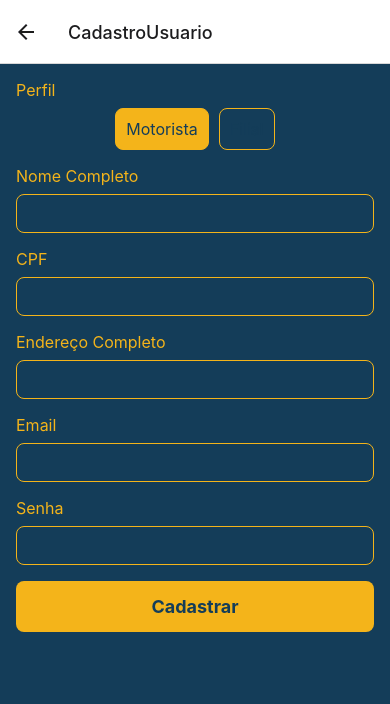
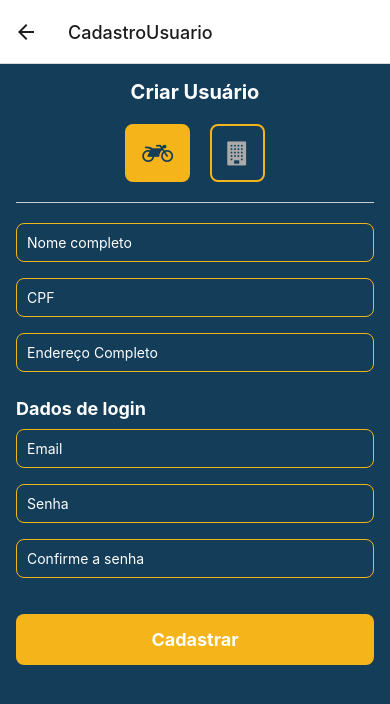
Before and after one commit to alexandrooliveira87/ProjetoModuloClamed, a React Native app: screen /CadastroUsuario in a window 390 px wide. Shown: the top 704 px of the page. Built offline with nearby package versions, Linux system fonts and the light colour scheme.

Commit message:
Ajuste na tela de cadastro de usuários, não estava salvando e o teclado não ajustava.

```diff
--- a/src/screens/CadastroUsuarioScreen.tsx
+++ b/src/screens/CadastroUsuarioScreen.tsx
@@ -1,166 +1,180 @@
-import React, { useState, useEffect } from 'react';
-import { View, Text, TextInput, StyleSheet, TouchableOpacity, Alert } from 'react-native';
-import { useRoute, useNavigation, RouteProp } from '@react-navigation/native';
+import React, { useState } from 'react';
+import { View, Text, TextInput, StyleSheet, TouchableOpacity, Alert, KeyboardAvoidingView, Platform, ScrollView } from 'react-native';
+import { FontAwesome } from '@expo/vector-icons';
 import axios from 'axios';
-import { RootStackParamList } from '../types';
-
-type CadastroUsuarioScreenRouteProp = RouteProp<RootStackParamList, 'CadastroUsuario'>;
 
 const CadastroUsuarioScreen: React.FC = () => {
-  const navigation = useNavigation();
-  const route = useRoute<CadastroUsuarioScreenRouteProp>();
-  const { userId } = route.params || {}; // Obtém o userId, se houver
-
-  const [userData, setUserData] = useState({
-    profile: 'motorista', // Padrão inicial
+  const [dadosUsuario, setDadosUsuario] = useState({
+    profile: 'motorista',
     name: '',
     document: '',
     full_address: '',
     email: '',
     password: '',
+    confirmarSenha: '',
   });
 
-  // Verifica se é edição e carrega dados do usuário existente
-  useEffect(() => {
-    if (userId) {
-      axios
-        .get(`http://10.0.3.217:3000/users/${userId}`)
-        .then((response) => {
-          setUserData(response.data);
-        })
-        .catch((error) => {
-          Alert.alert('Erro', 'Erro ao carregar dados do usuário');
-        });
-    }
-  }, [userId]);
+  const salvarUsuario = async () => {
+    const { name, document, full_address, email, password, confirmarSenha, profile } = dadosUsuario;
 
-  const handleSave = async () => {
-    const { name, document, full_address, email, password } = userData;
-    if (!name || !document || !full_address || !email || !password) {
+    if (!name || !document || !full_address || !email || !password || !confirmarSenha) {
       Alert.alert('Erro', 'Todos os campos são obrigatórios');
       return;
     }
+    if (password !== confirmarSenha) {
+      Alert.alert('Erro', 'As senhas não conferem');
+      return;
+    }
 
-    if (userId) {
-      // Atualização de usuário existente
-      axios
-        .patch(`http://10.0.3.217:3000/users/${userId}`, userData)
-        .then(() => {
-          Alert.alert('Sucesso', 'Usuário atualizado com sucesso');
-          navigation.goBack(); // Voltar para a tela anterior
-        })
-        .catch((error) => {
-          Alert.alert('Erro', 'Erro ao atualizar usuário');
-          console.error(error);
+    console.log('Dados enviados:', { profile, name, document, full_address, email, password });
+
+    try {
+      const resposta = await axios.post(
+        'http://10.0.3.217:3000/register',
+        { profile, name, document, full_address, email, password },
+        { headers: { 'Content-Type': 'application/json' } }
+      );
+
+      if (resposta.status === 201) {
+        Alert.alert('Sucesso', 'Usuário cadastrado com sucesso');
+        setDadosUsuario({
+          profile: 'motorista',
+          name: '',
+          document: '',
+          full_address: '',
+          email: '',
+          password: '',
+          confirmarSenha: '',
         });
+      }
+    } catch (erro: any) {
+      if (erro.response) {
+        console.error('Erro do servidor:', erro.response.data);
+        Alert.alert('Erro', erro.response.data.error || 'Erro ao cadastrar usuário');
+      } else if (erro.request) {
+        Alert.alert('Erro', 'Não foi possível se conectar ao servidor');
       } else {
-      // Cadastro de novo usuário
-      axios
-        .post('http://10.0.3.217:3000/register', userData)
-        .then((response) => {
-          Alert.alert('Sucesso', 'Usuário cadastrado com sucesso');
-          navigation.goBack();
-        })
-        .catch((error) => {
-          Alert.alert('Erro', 'Erro ao cadastrar usuário');
-          console.error(error);
-        });
+        Alert.alert('Erro', 'Erro ao processar o cadastro');
+      }
+      console.error('Detalhes do erro:', erro);
     }
   };
 
   return (
-    <View style={styles.container}>
-      <Text style={styles.label}>Perfil</Text>
-      <View style={styles.profileContainer}>
+    <KeyboardAvoidingView
+      style={estilos.container}
+      behavior={Platform.OS === 'ios' ? 'padding' : undefined}
+    >
+      <ScrollView contentContainerStyle={{ flexGrow: 1 }}>
+        <Text style={estilos.textoCabecalho}>Criar Usuário</Text>
+        <View style={estilos.containerPerfil}>
           <TouchableOpacity
-          style={[styles.profileOption, userData.profile === 'motorista' && styles.selected]}
-          onPress={() => setUserData({ ...userData, profile: 'motorista' })}
+            style={[estilos.opcaoPerfil, dadosUsuario.profile === 'motorista' && estilos.selecionado]}
+            onPress={() => setDadosUsuario({ ...dadosUsuario, profile: 'motorista' })}
           >
-          <Text style={styles.profileText}>Motorista</Text>
+            <FontAwesome name="motorcycle" size={24} color={dadosUsuario.profile === 'motorista' ? '#143d59' : '#aaa'} />
           </TouchableOpacity>
+
           <TouchableOpacity
-          style={[styles.profileOption, userData.profile === 'filial' && styles.selected]}
-          onPress={() => setUserData({ ...userData, profile: 'filial' })}
+            style={[estilos.opcaoPerfil, dadosUsuario.profile === 'filial' && estilos.selecionado]}
+            onPress={() => setDadosUsuario({ ...dadosUsuario, profile: 'filial' })}
           >
-          <Text style={styles.profileText}>Filial</Text>
+            <FontAwesome name="building" size={24} color={dadosUsuario.profile === 'filial' ? '#143d59' : '#aaa'} />
           </TouchableOpacity>
         </View>
 
-      <Text style={styles.label}>Nome Completo</Text>
         <TextInput
-        style={styles.input}
-        value={userData.name}
-        onChangeText={(text) => setUserData({ ...userData, name: text })}
+          style={estilos.entrada}
+          placeholder="Nome completo"
+          placeholderTextColor="#FFFFFF"
+          value={dadosUsuario.name}
+          onChangeText={(texto) => setDadosUsuario({ ...dadosUsuario, name: texto })}
         />
 
-      <Text style={styles.label}>{userData.profile === 'motorista' ? 'CPF' : 'CNPJ'}</Text>
         <TextInput
-        style={styles.input}
-        value={userData.document}
-        onChangeText={(text) => setUserData({ ...userData, document: text })}
+          style={estilos.entrada}
+          placeholder={dadosUsuario.profile === 'motorista' ? 'CPF' : 'CNPJ'}
+          placeholderTextColor="#FFFFFF"
+          value={dadosUsuario.document}
+          onChangeText={(texto) => setDadosUsuario({ ...dadosUsuario, document: texto })}
         />
 
-      <Text style={styles.label}>Endereço Completo</Text>
         <TextInput
-        style={styles.input}
-        value={userData.full_address}
-        onChangeText={(text) => setUserData({ ...userData, full_address: text })}
+          style={estilos.entrada}
+          placeholder="Endereço Completo"
+          placeholderTextColor="#FFFFFF"
+          value={dadosUsuario.full_address}
+          onChangeText={(texto) => setDadosUsuario({ ...dadosUsuario, full_address: texto })}
         />
 
-      <Text style={styles.label}>Email</Text>
+        <Text style={estilos.cabecalhoSecao}>Dados de login</Text>
         <TextInput
-        style={styles.input}
-        value={userData.email}
-        onChangeText={(text) => setUserData({ ...userData, email: text })}
+          style={estilos.entrada}
+          placeholder="Email"
+          placeholderTextColor="#FFFFFF"
+          value={dadosUsuario.email}
+          onChangeText={(texto) => setDadosUsuario({ ...dadosUsuario, email: texto })}
           keyboardType="email-address"
         />
-
-      <Text style={styles.label}>Senha</Text>
         <TextInput
-        style={styles.input}
-        value={userData.password}
-        onChangeText={(text) => setUserData({ ...userData, password: text })}
+          style={estilos.entrada}
+          placeholder="Senha"
+          placeholderTextColor="#FFFFFF"
+          value={dadosUsuario.password}
+          onChangeText={(texto) => setDadosUsuario({ ...dadosUsuario, password: texto })}
+          secureTextEntry
+        />
+        <TextInput
+          style={estilos.entrada}
+          placeholder="Confirme a senha"
+          placeholderTextColor="#FFFFFF"
+          value={dadosUsuario.confirmarSenha}
+          onChangeText={(texto) => setDadosUsuario({ ...dadosUsuario, confirmarSenha: texto })}
           secureTextEntry
         />
 
-      <TouchableOpacity style={styles.button} onPress={handleSave}>
-        <Text style={styles.buttonText}>{userId ? 'Atualizar' : 'Cadastrar'}</Text>
+        <TouchableOpacity style={estilos.botao} onPress={salvarUsuario}>
+          <Text style={estilos.textoBotao}>Cadastrar</Text>
         </TouchableOpacity>
-    </View>
+      </ScrollView>
+    </KeyboardAvoidingView>
   );
 };
 
-const styles = StyleSheet.create({
+const estilos = StyleSheet.create({
   container: {
     flex: 1,
     padding: 16,
     backgroundColor: '#143d59',
   },
-  label: {
-    color: '#f4b41a',
-    fontSize: 16,
-    marginBottom: 8,
+  textoCabecalho: {
+    fontSize: 20,
+    fontWeight: 'bold',
+    color: '#fff',
+    marginBottom: 20,
+    textAlign: 'center',
   },
-  profileContainer: {
+  containerPerfil: {
     flexDirection: 'row',
     justifyContent: 'center',
-    marginBottom: 16,
+    alignItems: 'center',
+    marginBottom: 20,
+    borderBottomWidth: 1,
+    borderBottomColor: '#ccc',
   },
-  profileOption: {
-    padding: 10,
-    borderWidth: 1,
+  opcaoPerfil: {
+    padding: 15,
+    marginHorizontal: 10,
+    borderWidth: 2,
     borderColor: '#f4b41a',
-    marginHorizontal: 5,
     borderRadius: 8,
+    alignItems: 'center',
+    marginBottom: 20,
   },
-  selected: {
+  selecionado: {
     backgroundColor: '#f4b41a',
   },
-  profileText: {
-    color: '#143d59',
-    fontSize: 16,
-  },
-  input: {
+  entrada: {
     borderColor: '#f4b41a',
     borderWidth: 1,
     borderRadius: 8,
@@ -168,14 +182,21 @@ const styles = StyleSheet.create({
     marginBottom: 16,
     color: '#fff',
   },
-  button: {
+  cabecalhoSecao: {
+    fontSize: 18,
+    color: '#fff',
+    fontWeight: 'bold',
+    marginVertical: 10,
+  },
+  botao: {
     backgroundColor: '#f4b41a',
     paddingVertical: 15,
     borderRadius: 8,
     alignItems: 'center',
+    marginTop: 20,
   },
-  buttonText: {
-    color: '#143d59',
+  textoBotao: {
+    color: '#fff',
     fontSize: 18,
     fontWeight: 'bold',
   },
--- a/src/screens/UsuariosScreen.tsx
+++ b/src/screens/UsuariosScreen.tsx
@@ -123,7 +123,7 @@ const styles = StyleSheet.create({
     fontSize: 18,
     marginLeft: 10,
     fontWeight: 'bold',
-    color: '#f4b41a', // Amarelo para o nome
+    color: '#111', // Amarelo para o nome
   },
   addButton: {
     backgroundColor: '#f4b41a', // Botão de novo usuário em amarelo
```
Lines whose indentation alone changed are shown as unchanged.
